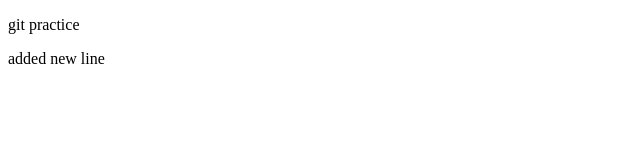
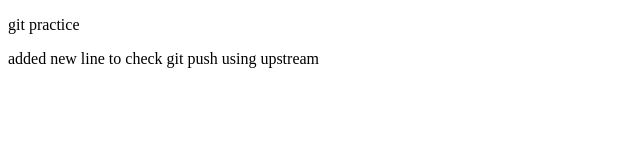
Before and after one commit to vaishnavi-kudupudi/git-test, a plain HTML site: page index.html in a window 1280 px wide. Shown: the whole page, without its empty margins (0-640 px from the left). Drawn offline with Linux system fonts and the light colour scheme.

Commit message:
fourth commit

```diff
--- a/index.html
+++ b/index.html
@@ -7,6 +7,6 @@
 </head>
 <body>
     <p>git practice</p>
-    <p>added new line</p>
+    <p>added new line to check git push using upstream</p>
 </body>
 </html>
```
